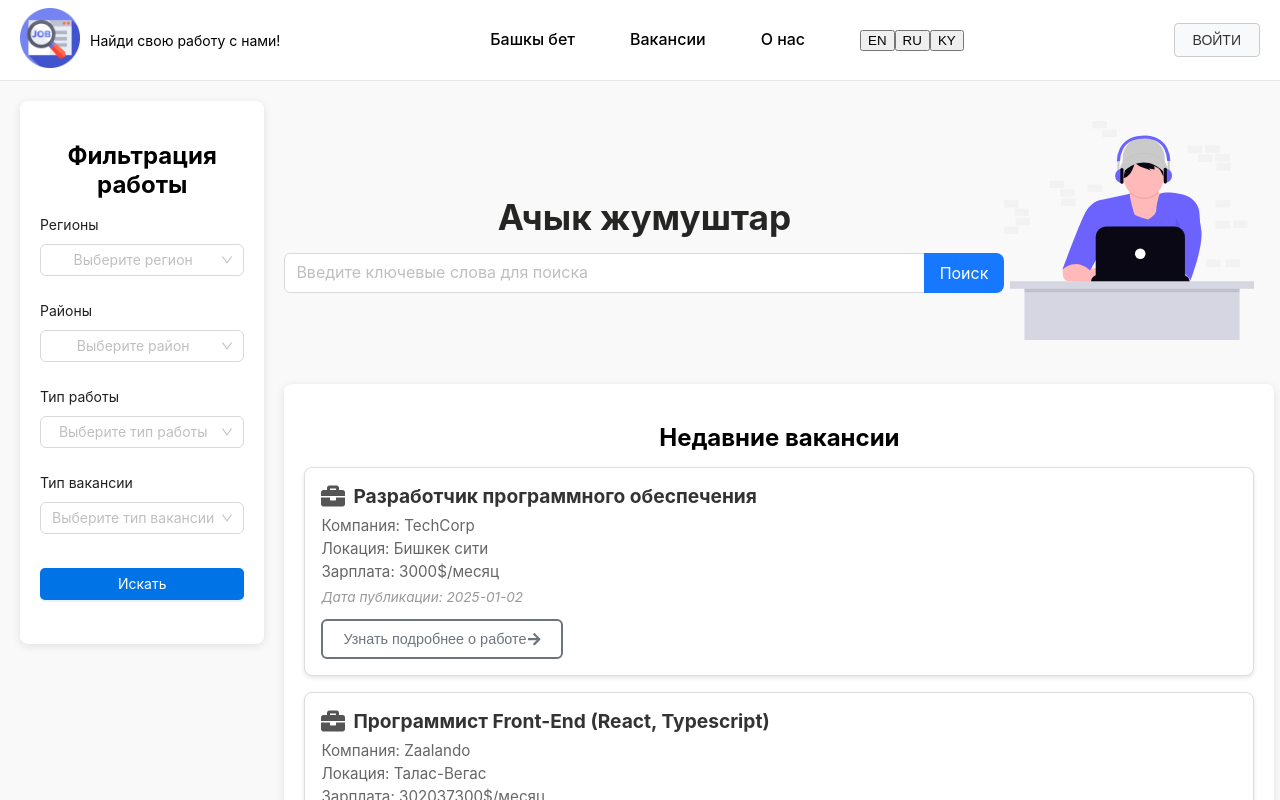
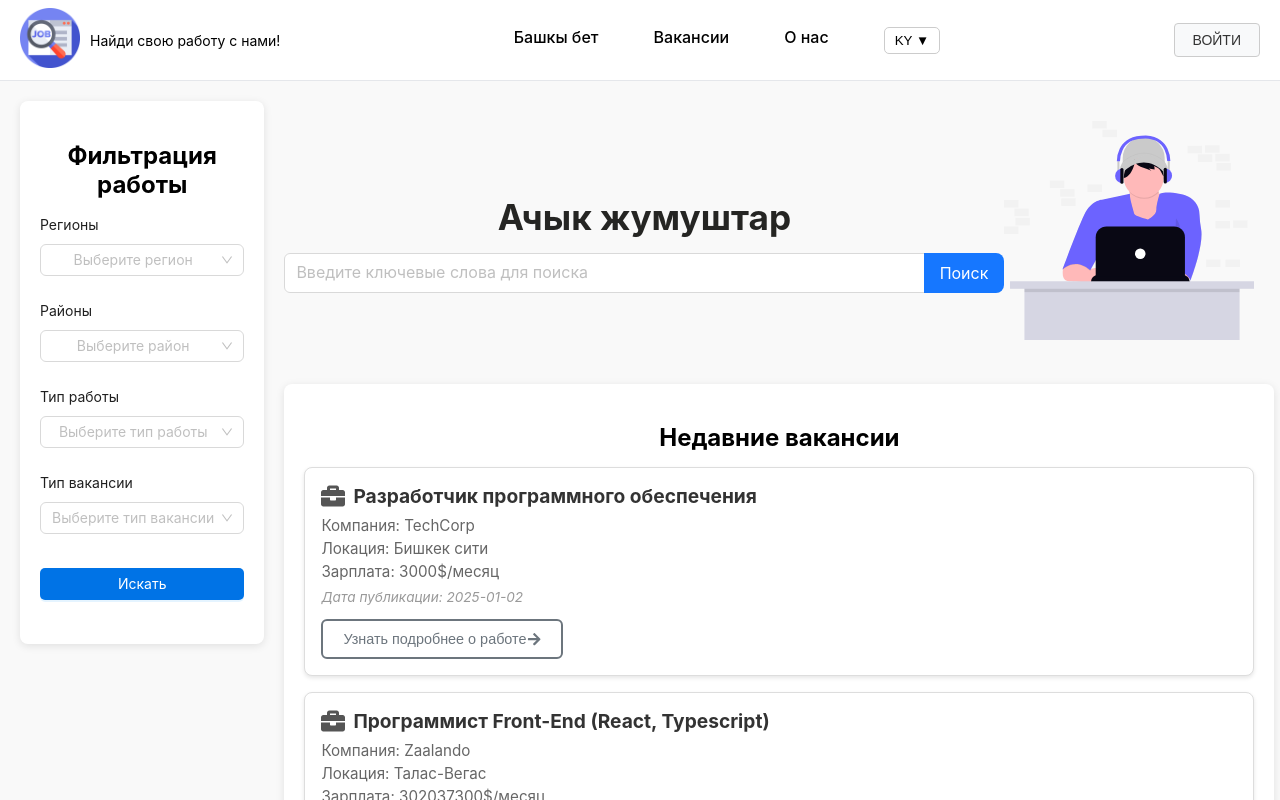
Before and after one commit to Eldar4432/master-thesis, a React (Create React App) app: page / in a window 1280 px wide. Shown: the top 800 px of the page. Built offline with nearby package versions, Linux system fonts and the light colour scheme.

Commit message:
Added a dropdwn menu for languague selector

```diff
--- a/src/components/Header/Header.jsx
+++ b/src/components/Header/Header.jsx
@@ -1,4 +1,4 @@
-import React from "react";
+import React, { useState } from "react";
 import style from "./Header.module.css";
 import { useNavigate } from "react-router-dom";
 import Logo from "../../shared/Logo/Logo";
@@ -8,10 +8,12 @@
 const Header = () => {
   const { t } = useTranslation();
   const navigate = useNavigate();
+  const [isLanguageMenuOpen, setLanguageMenuOpen] = useState(false);
   const isAuthenticated = false; // Здесь будет логика для проверки, авторизован ли пользователь
 
   const handleLanguageChange = (lang) => {
     i18n.changeLanguage(lang); // Меняем язык
+    setLanguageMenuOpen(false); // Закрываем меню после выбора
   };
 
   return (
@@ -24,7 +26,6 @@
         <a className={style.nav_links} href="#" onClick={() => navigate("/")}>
           {t("main")}
         </a>
-
         <a
           className={style.nav_links}
           href="#"
@@ -32,7 +33,6 @@
         >
           Вакансии
         </a>
-
         <a
           className={style.nav_links}
           href="#"
@@ -43,23 +43,18 @@
 
         <div className={style.languageSelector}>
           <button
-            onClick={() => handleLanguageChange("en")}
+            onClick={() => setLanguageMenuOpen(!isLanguageMenuOpen)}
             className={style.languageBtn}
           >
-            EN
+            {t("language")} ▼
           </button>
-          <button
-            onClick={() => handleLanguageChange("ru")}
-            className={style.languageBtn}
-          >
-            RU
-          </button>
-          <button
-            onClick={() => handleLanguageChange("ky")}
-            className={style.languageBtn}
-          >
-            KY
-          </button>
+          {isLanguageMenuOpen && (
+            <ul className={style.languageMenu}>
+              <li onClick={() => handleLanguageChange("en")}>English</li>
+              <li onClick={() => handleLanguageChange("ru")}>Русский</li>
+              <li onClick={() => handleLanguageChange("ky")}>Кыргызча</li>
+            </ul>
+          )}
         </div>
 
         {isAuthenticated ? (
--- a/src/components/Header/Header.module.css
+++ b/src/components/Header/Header.module.css
@@ -103,22 +103,48 @@
     box-shadow: 0 0 0 2px rgba(0, 123, 255, 0.5);
   }
 
+
+
+
+
+
+
   .languageSelector {
     position: relative;
   }
 
-  .languageDropdown {
-    padding: 5px 6px;
-    font-size: 1rem;
-    font-weight: bold;
-    color: #4caf50; /* Green color */
-    background-color: #fff; /* White background */
-    border: 2px solid #4caf50;
-    border-radius: 6px;
+  .languageBtn {
+    background: #fff;
+    border: 1px solid #ccc;
+    padding: 5px 10px;
+    border-radius: 5px;
     cursor: pointer;
-    transition: border-color 0.3s ease, box-shadow 0.3s ease;
+    transition: background 0.2s;
   }
 
-  .languageDropdown option {
-    color: #000;
+  .languageBtn:hover {
+    background: #f5f5f5;
   }
+
+  .languageMenu {
+    position: absolute;
+    top: 100%;
+    left: 0;
+    background: #fff;
+    border: 1px solid #ccc;
+    border-radius: 5px;
+    margin-top: 5px;
+    padding: 0;
+    list-style: none;
+    min-width: 100px;
+    z-index: 1000;
+  }
+
+  .languageMenu li {
+    padding: 10px;
+    cursor: pointer;
+  }
+
+  .languageMenu li:hover {
+    background: #f0f0f0;
+  }
--- a/src/locales/en/en.json
+++ b/src/locales/en/en.json
@@ -8,6 +8,7 @@
     "salary": "Salary",
     "posted": "Posted",
     "main": "Home" ,
+    "language": "EN",
 
 
     "header": {
--- a/src/locales/ky/ky.json
+++ b/src/locales/ky/ky.json
@@ -7,7 +7,9 @@
     "location": "Орду",
     "salary": "Айлык акы",
     "posted": "Жарияланган күнү",
- "main": "Башкы бет",
+    "main": "Башкы бет",
+    "language": "KY",
+
     "header": {
         "main": "Башкы бет"
     }
--- a/src/locales/ru/ru.json
+++ b/src/locales/ru/ru.json
@@ -7,7 +7,9 @@
     "location": "Локация",
     "salary": "Зарплата",
     "posted": "Дата публикации",
-    "main": "Главная" ,
+    "main": "Главная",
+    "language": "RU",
+
 
     "header": {
         "main": "Главная"
```
